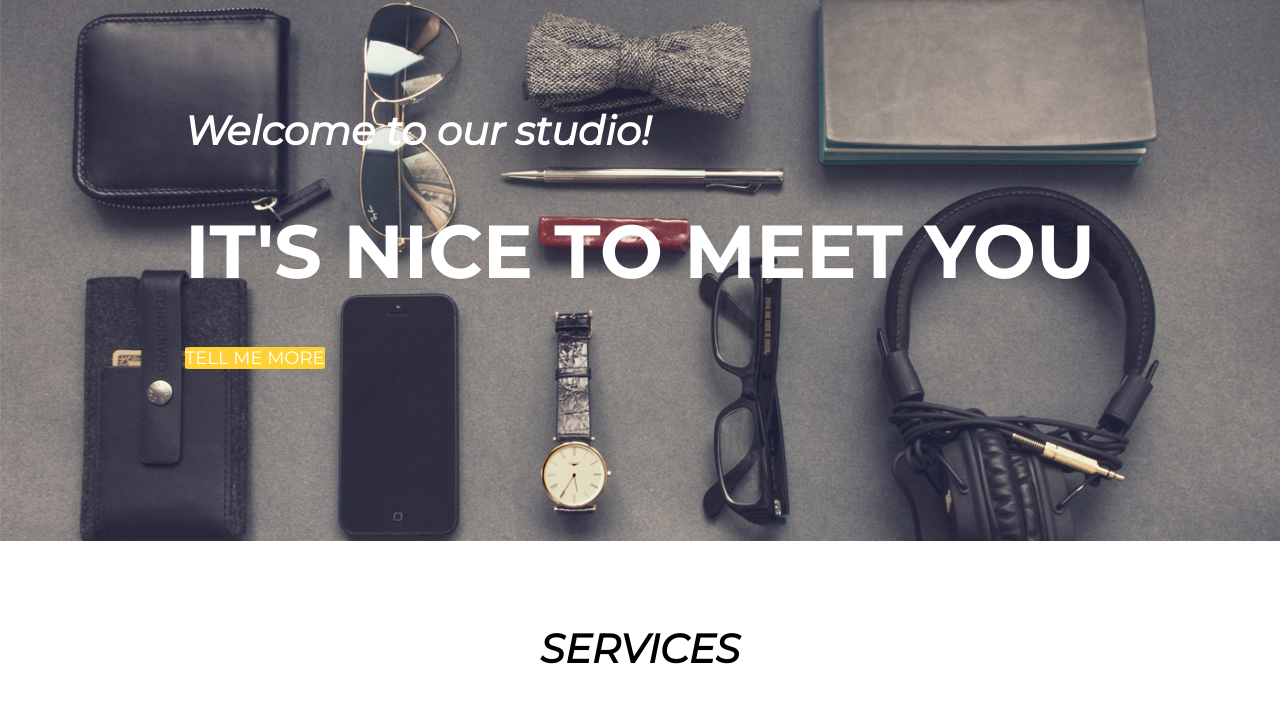
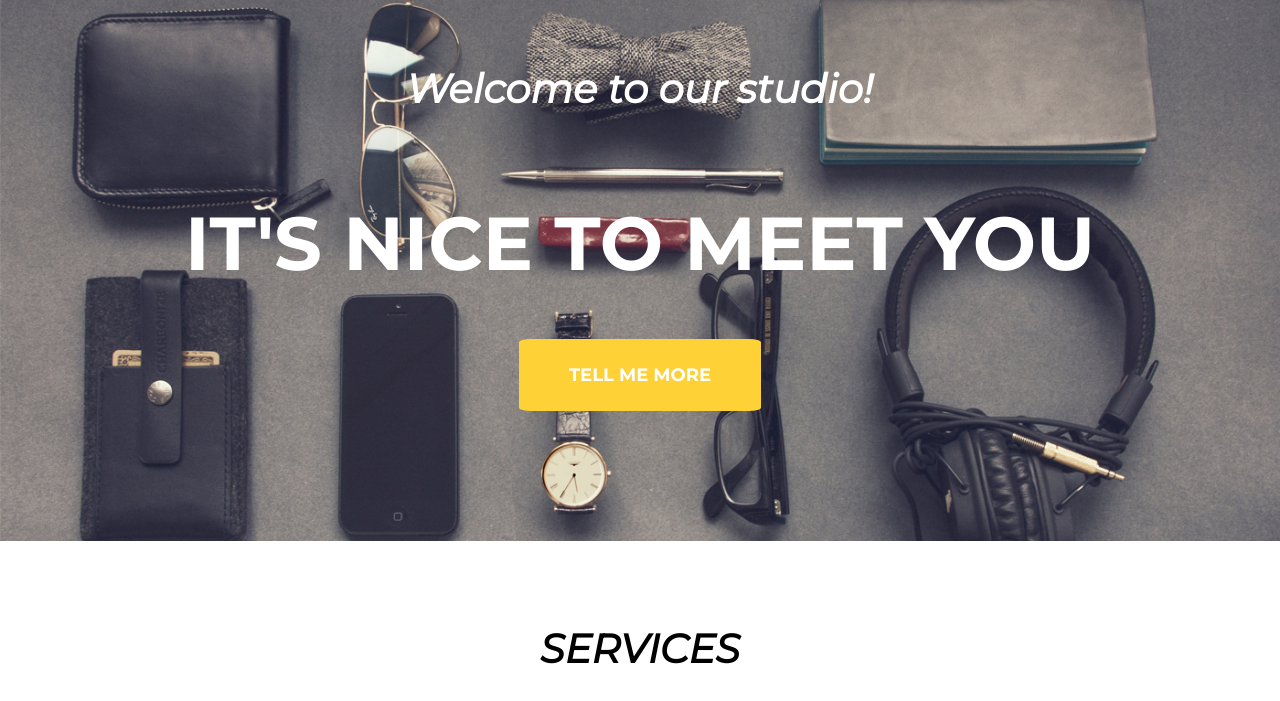
Before and after one commit to Wila-code/task-runner-6, a website: page index.html in a window 1280 px wide. Shown: the part 99-800 px from the top of the page. Drawn offline with Linux system fonts and the light colour scheme.

Commit message:
Change style for btn and h1 h2

```diff
--- a/sass/style.scss
+++ b/sass/style.scss
@@ -122,6 +122,8 @@ a.menu-item {
   border-radius: 5%;
   font-family: $font-header;
   font-size: 18px;
+  padding: 25px 50px;
+  font-weight: 700;
 }
 
 .btn1:hover {
@@ -129,7 +131,7 @@ a.menu-item {
 }
 
 .header-wrapper {
-  display: inline;
+  display: inline-flex;
   flex-direction: column;
   justify-content: center;
   align-items: center;
```
Also changed, not shown: css/style.css, 1 other file.
